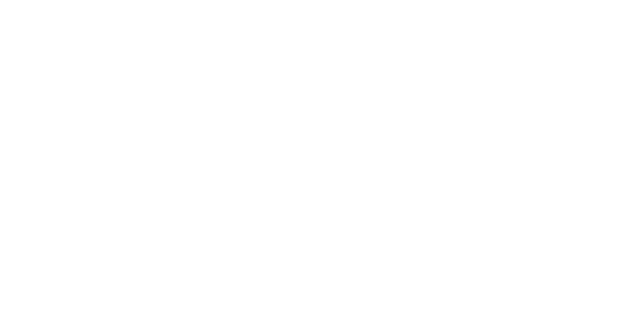
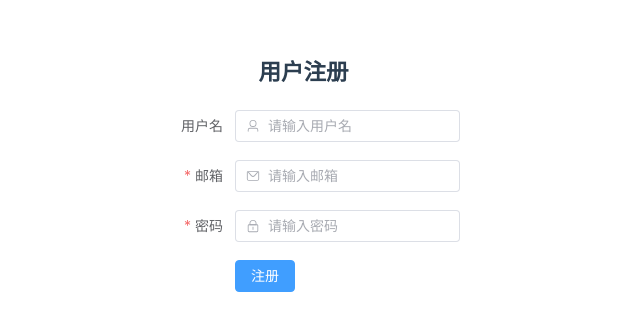
Before and after one commit to Eumenides1/xpu-admin, a Vue app: page /#/register in a window 1280 px wide. Before the commit this address had no page. Shown: the part 218-548 px from the top of the page, without its empty margins (180-820 px from the left). Built offline with nearby package versions, Linux system fonts and the light colour scheme.

Commit message:
到 pinia 章节的代码

```diff
--- a/package.json
+++ b/package.json
@@ -14,6 +14,7 @@
     "@element-plus/icons-vue": "^2.3.1",
     "axios": "^1.7.2",
     "element-plus": "^2.7.6",
+    "pinia": "^2.1.7",
     "vue": "^3.4.29",
     "vue-router": "^4.3.3"
   },
--- a/src/main.ts
+++ b/src/main.ts
@@ -6,13 +6,14 @@ import router from './router'
 import ElementPlus from 'element-plus'
 import 'element-plus/dist/index.css'
 import * as ElementPlusIconsVue from '@element-plus/icons-vue'
+import { createPinia } from 'pinia'
 
 const app = createApp(App)
 
 for (const [key, component] of Object.entries(ElementPlusIconsVue)) {
     app.component(key, component)
 }
-
+app.use(createPinia())
 app.use(router)
 app.use(ElementPlus)
 
--- a/src/router/index.ts
+++ b/src/router/index.ts
@@ -5,6 +5,11 @@ const routes = [
     path: '/',
     name: 'Home',
     component: () => import("@/views/home/index.vue")
+  },
+  {
+    path: '/register',
+    name: 'register',
+    component: () => import("@/views/register/index.vue")
   }
 ]
 
--- /dev/null
+++ b/src/store/user.ts
@@ -0,0 +1,13 @@
+import type { UserInfo } from "@/types"
+import { defineStore } from "pinia"
+import {ref } from 'vue'
+export const useUserStore = defineStore('user', ()=>{
+    const userInfo = ref<UserInfo | null>(null);
+    const setUser = (user: UserInfo) => {
+        userInfo.value = user;
+    };
+    return {
+        userInfo,
+        setUser
+    }
+})
--- a/src/views/home/index.vue
+++ b/src/views/home/index.vue
@@ -1,8 +1,18 @@
 <script setup lang="ts">
+import { storeToRefs } from 'pinia';
+import { useUserStore } from '@/store/user';
+const userStore = useUserStore()
+
+const {userInfo} = storeToRefs(userStore);
 </script>
 
 <template>
-    <h1>这就是首页</h1>
+    <div>
+        {{ userInfo?.username }}这就是首页
+    </div>
+    <div class="txt-p">
+        <router-link to="/register">没有账号?去注册</router-link>
+    </div>
 </template>
 
 <style scoped>
--- /dev/null
+++ b/src/views/register/index.vue
@@ -0,0 +1,91 @@
+<template>
+    <div>
+        <el-form  ref="formRef" :rules="rules" :model="user" label-width="88px">
+            <h2 class="title">用户注册</h2>
+            <el-form-item label="用户名" prop="username">
+                <el-input v-model="user.username" placeholder="请输入用户名" prefix-icon="user"></el-input>
+            </el-form-item>
+            <el-form-item label="邮箱" prop="email">
+                <el-input v-model="user.email" placeholder="请输入邮箱" prefix-icon="message"></el-input>
+            </el-form-item>
+            <el-form-item label="密码" prop="password">
+                <el-input v-model="user.password" placeholder="请输入密码" prefix-icon="lock" type="password"></el-input>
+            </el-form-item>
+            <el-form-item label>
+                <el-button type="primary" @click="doReg">注册</el-button>
+            </el-form-item>
+        </el-form>
+    </div>
+</template>
+
+<script setup lang='ts'>
+import { useRouter } from 'vue-router'
+import { ref,computed } from 'vue'
+import type { User } from '@/types'
+import {register} from "@/api"
+import { ElMessage } from 'element-plus'
+
+import { useUserStore } from '@/store/user'
+const userStore = useUserStore();
+const { setUser } = userStore;
+
+const router = useRouter()
+const open = (message) => {
+    ElMessage.error(message)
+}
+
+const formRef = ref()
+
+const rules = computed(() => {
+    return {
+        email: {
+            required: true,
+            message: '邮箱不能为空！',
+            trigger: [
+                'blur'
+            ]
+        },
+        password: {
+            required: true,
+            min: 6,
+            message: '密码长度至少 6 位',
+            trigger: [
+                'blur'
+            ]
+        }
+    }
+})
+
+
+
+const user = ref<User>(
+    {
+        email: '',
+        username: '',
+        password: '',
+    }
+)
+
+const doReg = async () => {
+    formRef.value.validate(async (valid: any) => {
+        if (!valid) return
+        try {
+            const res = await register({user: user.value})
+            setUser(res.data.user)
+            router.push({name: 'Home'})
+        } catch (error) {
+            open(error.message)
+        }
+    })
+}
+
+</script>
+
+<style  scoped>
+.title {
+    text-align: center;
+    margin-bottom: 20px;
+    font-weight: bold;
+
+}
+</style>
```
Also changed, not shown: tsconfig.json (+8 -0 lines), 1 other file (tests, documents, lock files or other folders).
